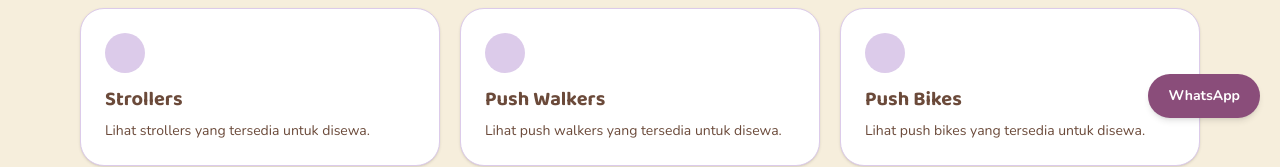
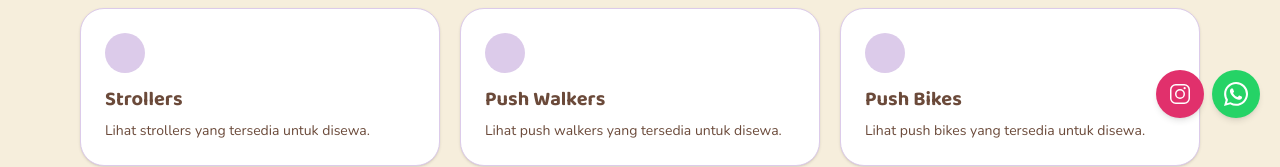
Before and after one commit to aprianfirlanda/berswara-rent, a Next.js app: page / in a window 1280 px wide. Shown: the part 662-829 px from the top of the page. Built offline with nearby package versions, Linux system fonts and the light colour scheme; no server answers; the database is empty.

Commit message:
Add Instagram link to floating widget and enhance UI with dual social media buttons

```diff
--- a/app/admin/page.tsx
+++ b/app/admin/page.tsx
@@ -129,7 +129,7 @@ export default async function AdminPage({ searchParams }: Props) {
 
       <section className="mt-8 rounded border border-[var(--brand-soft)] bg-[var(--surface)] p-5">
         <h2 className="text-xl font-semibold">Upload Product Image</h2>
-        <form action={uploadProductImage} className="mt-4 grid gap-3 md:grid-cols-3" encType="multipart/form-data">
+        <form action={uploadProductImage} className="mt-4 grid gap-3 md:grid-cols-3">
           <label className="block text-sm">Product ID<input name="productId" required className="mt-1 w-full rounded border px-3 py-2" /></label>
           <label className="block text-sm">Image File<input type="file" name="image" accept="image/*" required className="mt-1 w-full rounded border px-3 py-2" /></label>
           <div className="flex items-end"><button type="submit" className="rounded bg-[var(--brand-secondary)] px-4 py-2 text-sm font-medium text-white">Upload & Attach</button></div>
--- a/components/floating-whatsapp.tsx
+++ b/components/floating-whatsapp.tsx
@@ -5,17 +5,35 @@ export function FloatingWhatsApp({ locale }: { locale: Locale }) {
   const message = isId
     ? "Halo Berswara Rent, saya ingin tanya ketersediaan produk."
     : "Hi Berswara Rent, I would like to ask about product availability.";
-  const href = `https://wa.me/6281234567890?text=${encodeURIComponent(message)}`;
+  const whatsappHref = `https://wa.me/6281234567890?text=${encodeURIComponent(message)}`;
+  const instagramHref = "https://instagram.com/berswararent";
 
   return (
+    <div className="fixed bottom-5 right-5 z-50 flex items-center gap-2">
       <a
-      href={href}
+        href={instagramHref}
         target="_blank"
         rel="noopener noreferrer"
-      className="fixed bottom-5 right-5 z-50 rounded-full bg-[var(--brand-secondary)] px-5 py-3 text-sm font-bold text-white shadow-md hover:-translate-y-0.5"
+        className="inline-flex h-12 w-12 items-center justify-center rounded-full bg-[#E1306C] text-white shadow-md hover:-translate-y-0.5"
+        aria-label="Instagram"
+        title="Instagram"
+      >
+        <svg viewBox="0 0 24 24" aria-hidden="true" className="h-6 w-6 fill-current">
+          <path d="M7.75 2h8.5A5.75 5.75 0 0 1 22 7.75v8.5A5.75 5.75 0 0 1 16.25 22h-8.5A5.75 5.75 0 0 1 2 16.25v-8.5A5.75 5.75 0 0 1 7.75 2Zm0 1.5A4.25 4.25 0 0 0 3.5 7.75v8.5A4.25 4.25 0 0 0 7.75 20.5h8.5a4.25 4.25 0 0 0 4.25-4.25v-8.5a4.25 4.25 0 0 0-4.25-4.25h-8.5Zm8.88 1.62a1.12 1.12 0 1 1 0 2.25 1.12 1.12 0 0 1 0-2.25ZM12 7a5 5 0 1 1 0 10 5 5 0 0 1 0-10Zm0 1.5a3.5 3.5 0 1 0 0 7 3.5 3.5 0 0 0 0-7Z" />
+        </svg>
+      </a>
+      <a
+        href={whatsappHref}
+        target="_blank"
+        rel="noopener noreferrer"
+        className="inline-flex h-12 w-12 items-center justify-center rounded-full bg-[#25D366] text-white shadow-md hover:-translate-y-0.5"
         aria-label={isId ? "Chat WhatsApp" : "WhatsApp Chat"}
+        title="WhatsApp"
       >
-      WhatsApp
+        <svg viewBox="0 0 24 24" aria-hidden="true" className="h-6 w-6 fill-current">
+          <path d="M20.52 3.48A11.9 11.9 0 0 0 12.06 0C5.47 0 .1 5.37.1 11.97c0 2.11.55 4.18 1.59 6.01L0 24l6.2-1.63a11.93 11.93 0 0 0 5.86 1.5h.01c6.59 0 11.96-5.37 11.96-11.97 0-3.2-1.25-6.21-3.51-8.42ZM12.07 21.85h-.01a9.9 9.9 0 0 1-5.03-1.37l-.36-.21-3.68.97.98-3.59-.23-.37a9.9 9.9 0 0 1-1.52-5.31C2.22 6.5 6.6 2.12 12.06 2.12a9.8 9.8 0 0 1 6.99 2.9 9.83 9.83 0 0 1 2.9 7c0 5.46-4.42 9.84-9.88 9.84Zm5.43-7.38c-.3-.15-1.78-.88-2.05-.98-.27-.1-.47-.15-.67.15-.2.3-.77.98-.95 1.18-.17.2-.35.23-.65.08-.3-.15-1.27-.47-2.41-1.5-.89-.79-1.49-1.77-1.67-2.07-.17-.3-.02-.46.13-.6.14-.14.3-.35.45-.52.15-.18.2-.3.3-.5.1-.2.05-.38-.02-.52-.08-.15-.67-1.61-.92-2.2-.24-.57-.49-.5-.67-.51h-.57c-.2 0-.52.08-.8.38-.27.3-1.04 1.02-1.04 2.48s1.07 2.87 1.22 3.07c.15.2 2.1 3.2 5.08 4.48.71.31 1.27.49 1.7.62.71.23 1.36.2 1.87.12.57-.09 1.78-.73 2.03-1.43.25-.71.25-1.31.17-1.43-.07-.12-.27-.2-.57-.35Z" />
+        </svg>
       </a>
+    </div>
   );
 }
```
Lines whose indentation alone changed are shown as unchanged.
